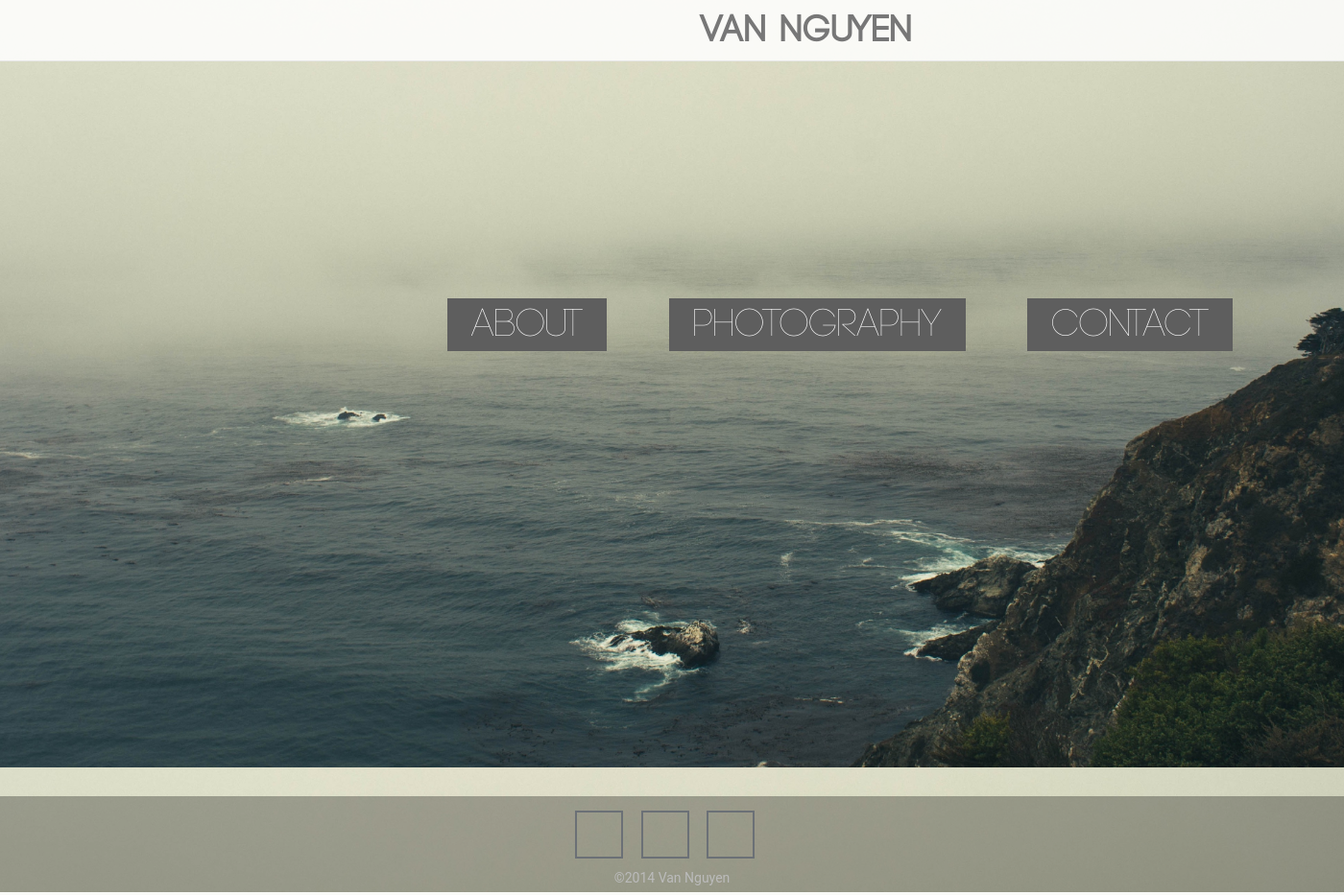
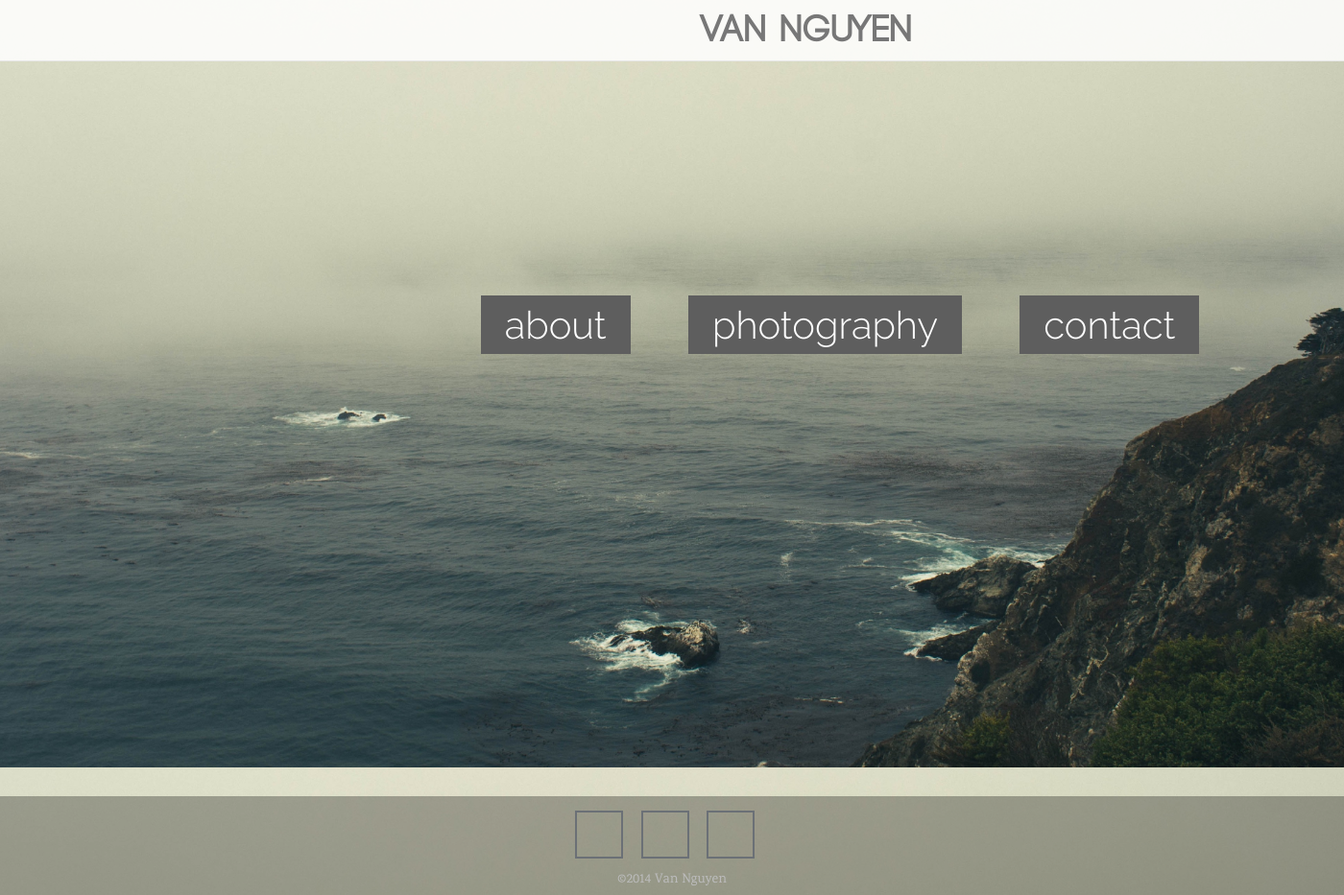
Before and after one commit to vankhoawin/website2.0, a Flask app: page / in a window 1400 px wide. Shown: the whole page at 96% size. Run offline with Flask 2, Linux system fonts and the light colour scheme; some libraries are stand-ins or nearby versions.

Commit message:
added slide for resume-about

```diff
--- a/app/routes.py
+++ b/app/routes.py
@@ -13,7 +13,7 @@ def photography():
     #stuff to get facebook api access
     FACEBOOK_APP_ID = '511339372322388'
     facebook = Pyfb(FACEBOOK_APP_ID)
-    token = 'CAACEdEose0cBADWohTjQVtZBt6MY1lSaJvJ6sHy7tcgmXrdhZCBI17wQTY5X4ZB83lqPB00z84KTzp3Go6lhL7DnnwtJn95ZAsbP9YrC6exMiMujxPCLiV3CeB2c32R9j9LHcz44lkOjEG3HZAFMDFPEnWBQKq0G3irSkj2K1dWtm7npAfbZByxmnXO7cnHm0ZD'
+    token = '511339372322388|bUxMF9MoQPhgC-99sInvvkbef0w'
     facebook.set_access_token(token)
 
     #get info about me
--- a/app/static/css/style.css
+++ b/app/static/css/style.css
@@ -10,7 +10,8 @@ This stylesheet and the associated (x)html may be modified in any way to fit you
 html, body {
   height: 100%;
   width: 100%;
-    font-family: Roboto, Helvetica, Arial;
+  font-family: 'Karma', serif;
+  font-weight: 500;
 }
 
 @font-face {
@@ -24,10 +25,11 @@ html, body {
     font-weight: bold;
 }
 
+
 .cover-text {
      width: 1050px;
-    font-family: CODE;
-    font-weight: 500;
+    font-family: Raleway, serif;
+    font-weight: 300;
     font-size: 40px;
 }
 
@@ -139,7 +141,7 @@ html, body {
 #about h1 {
     margin-bottom: 20px;
     font-size: 22px;
-    font-weight: 300;
+    font-weight: 500;
     line-height: 1.4;
 }
 
@@ -206,7 +208,7 @@ a .albums {
     padding-top: 40%;
     color:antiquewhite;
     font-size: 40px !important;
-
+    font-weight: 300 !important;
     opacity: 1.0;
     filter: alpha(opacity=100);
 }
@@ -291,6 +293,11 @@ a .albums {
 
 
 /* padded section */
+
+#resume {
+    font-family: Raleway, serif;
+    font-weight: 400;
+}
 
 #resume {
   padding-top: 63px;
@@ -388,7 +395,7 @@ a .albums {
 
 #resume-languages-icons img:hover,
 #resume-software-icons img:hover {
-  cursor: pointer;
+  /*cursor: pointer;*/
   opacity: 1.0;
   filter: alpha(opacity=100);
 }
@@ -416,6 +423,16 @@ a .albums {
   /*opacity: 0;*/
   /*filter: alpha(opacity=0); *//* For IE8 and earlier*/
   -webkit-transition: all .8s ease;
+}
+
+#resume-about {
+    -webkit-transform: translate(600px, 0px);
+    -webkit-transition: all 1.2s ease !important;
+}
+
+#resume div .active + #resume-about {
+    -webkit-transform: translate(0px, 0px);
+    font-size:500px;
 }
 
 #resume div #resume-software {
--- a/app/templates/cover.html
+++ b/app/templates/cover.html
@@ -16,6 +16,7 @@
 
 
     <link href='http://fonts.googleapis.com/css?family=Ubuntu|Raleway:300,500' rel='stylesheet' type='text/css'>
+    <link href='http://fonts.googleapis.com/css?family=Karma:400,500' rel='stylesheet' type='text/css'>
 
     <script src="https://ajax.googleapis.com/ajax/libs/jquery/1.11.1/jquery.min.js"></script>
     <script src="//maxcdn.bootstrapcdn.com/bootstrap/3.2.0/js/bootstrap.min.js"></script>
@@ -39,9 +40,9 @@
           <div class="content">
             <!--<h1 style="width: 700px; text-align: center">Check out my: </h1>-->
             <div class="cover-text">
-              <a href="{{ url_for('about') }}">About</a>
-              <a href="{{ url_for('photography') }}">Photography</a>
-              <a href="{{ url_for('contact') }}">Contact</a>
+              <a href="{{ url_for('about') }}">about</a>
+              <a href="{{ url_for('photography') }}">photography</a>
+              <a href="{{ url_for('contact') }}">contact</a>
             </div>
 
           </div>
--- a/app/templates/layout.html
+++ b/app/templates/layout.html
@@ -15,6 +15,7 @@
     <link rel="stylesheet" href="{{ url_for('static', filename='css/style.css') }}">
 
     <link href='http://fonts.googleapis.com/css?family=Ubuntu|Raleway:300,400' rel='stylesheet' type='text/css'>
+    <link href='http://fonts.googleapis.com/css?family=Karma:300,400,500' rel='stylesheet' type='text/css'>
 
     <script src="https://ajax.googleapis.com/ajax/libs/jquery/1.11.1/jquery.min.js"></script>
     <script src="//maxcdn.bootstrapcdn.com/bootstrap/3.2.0/js/bootstrap.min.js"></script>
```
